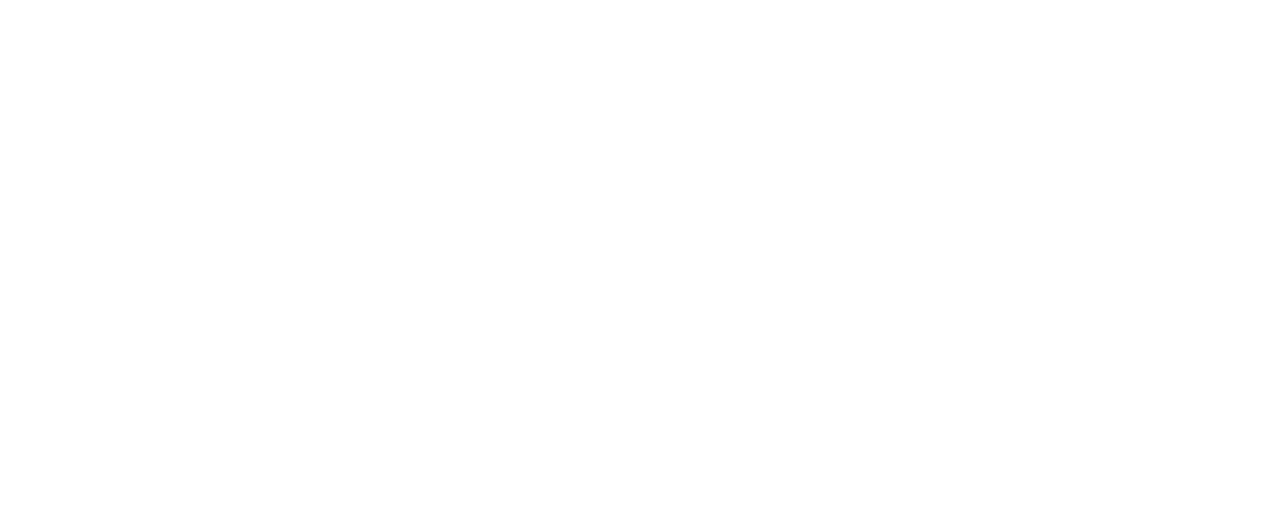
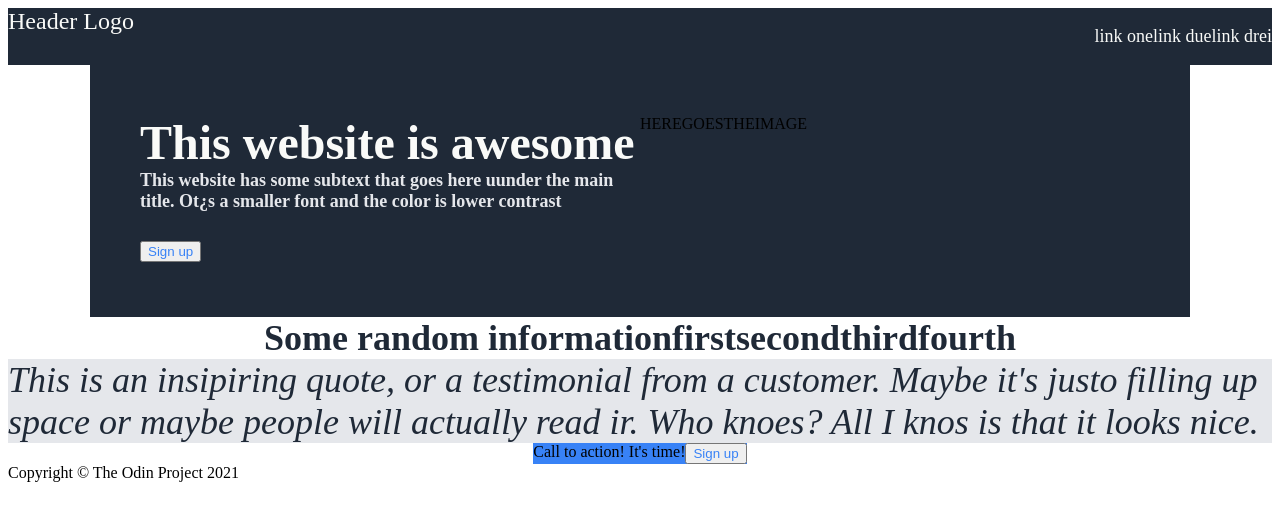
Before and after one commit to LGHPSD/landing-page, a plain HTML site: page index.html in a window 1280 px wide. Drawn offline with Linux system fonts and the light colour scheme.

Commit message:
Add HTML basics and some css

```diff
--- a/index.html
+++ b/index.html
@@ -1,11 +1,56 @@
 <!DOCTYPE html>
 <html lang="en">
-  <head>
-    <meta charset="UTF-8">
-    <link rel="stylesheet" href="styles.css">
+<head>
+  <meta charset="UTF-8">
+  <meta http-equiv="X-UA-Compatible" content="IE=edge">
+  <meta name="viewport" content="width=device-width, initial-scale=1.0">
+  <link rel="stylesheet" href="styles.css">
     <title>Awesome Page With CSS!</title>
 </head>
 <body>
+    <div class="header">
+        <div class="logo">Header Logo</div>
+        <div class="links">
+            <ul>
+                <li>link one</li>
+                <li>link due</li>
+                <li>link drei</li>
+            </ul>
+        </div>
+    </div>
+    <div class="content">
+      <div class="hero">
+
+      <div class="hero-main">This website is awesome
+        <div class="sub-awesome"> This website has some subtext that goes here uunder the main title. Ot¿s a smaller font and the color is lower contrast</div>
+        <div class="button">
+            <button>Sign up</button>
+        </div>
+      </div>
+        <div class="image-aw">
+            HEREGOESTHEIMAGE
+          </div>
+      </div>
+
+
+
+    <div class="random"> Some random information
+        <div class="random-box">
+            <div class="box">first</div>
+            <div class="box">second</div>
+            <div class="box">third</div>
+            <div class="box">fourth</div>
+        </div>
+    </div>
+
+    <div class="inspiring">This is an insipiring quote, or a testimonial from a customer. Maybe it's justo filling up space or maybe people will actually read ir. Who knoes? All I knos is that it looks nice.</div>
+
+    <div class="action-call"> Call to action! It's time!
+        <div class="sub-call"></div>
+        <button>Sign up</button>
+    </div>
+</div>
+    <div class="footer"> Copyright © The Odin Project 2021</div>
 
 </body>
 </html>
--- a/styles.css
+++ b/styles.css
@@ -0,0 +1,78 @@
+.header {
+    display: flex;
+    background-color: #1f2937;
+    justify-content: space-between;
+    color: #f9faf8;
+    font-size: 24px;
+}
+
+ul {
+    display: flex;
+    list-style: none;
+    font-size: 18px;
+
+}
+
+.content {
+    display: flex;
+    flex-direction: column;
+    align-items: center;
+}
+
+.hero {
+    display: flex;
+    justify-content: center;
+    background-color: #1f2937;
+    padding:  50px;
+
+
+}
+
+.hero-main {
+    width: 500px;
+    font-size: 48px;
+    font-weight: bolder;
+    color:  #f9faf8;
+}
+
+.sub-awesome {
+    font-size: 18px;
+    color: #e5e7eb;
+}
+
+.image-aw {
+    width: 500px;
+}
+
+.random {
+    display: flex;
+    font-size: 36px;
+    font-weight: bolder;
+    color: #1f2937;
+}
+
+.random-box {
+    display: flex;
+}
+
+.inspiring {
+    display: flex;
+    background-color: #e5e7eb;
+    font-size: 36px;
+    color: #1f2937;
+    font-style: italic;
+}
+
+button {
+    color: #3882f6;
+}
+
+.action-call {
+    display: flex;
+    background-color: #3882f6;
+
+}
+
+.footer {
+    display: flex;
+}
```
